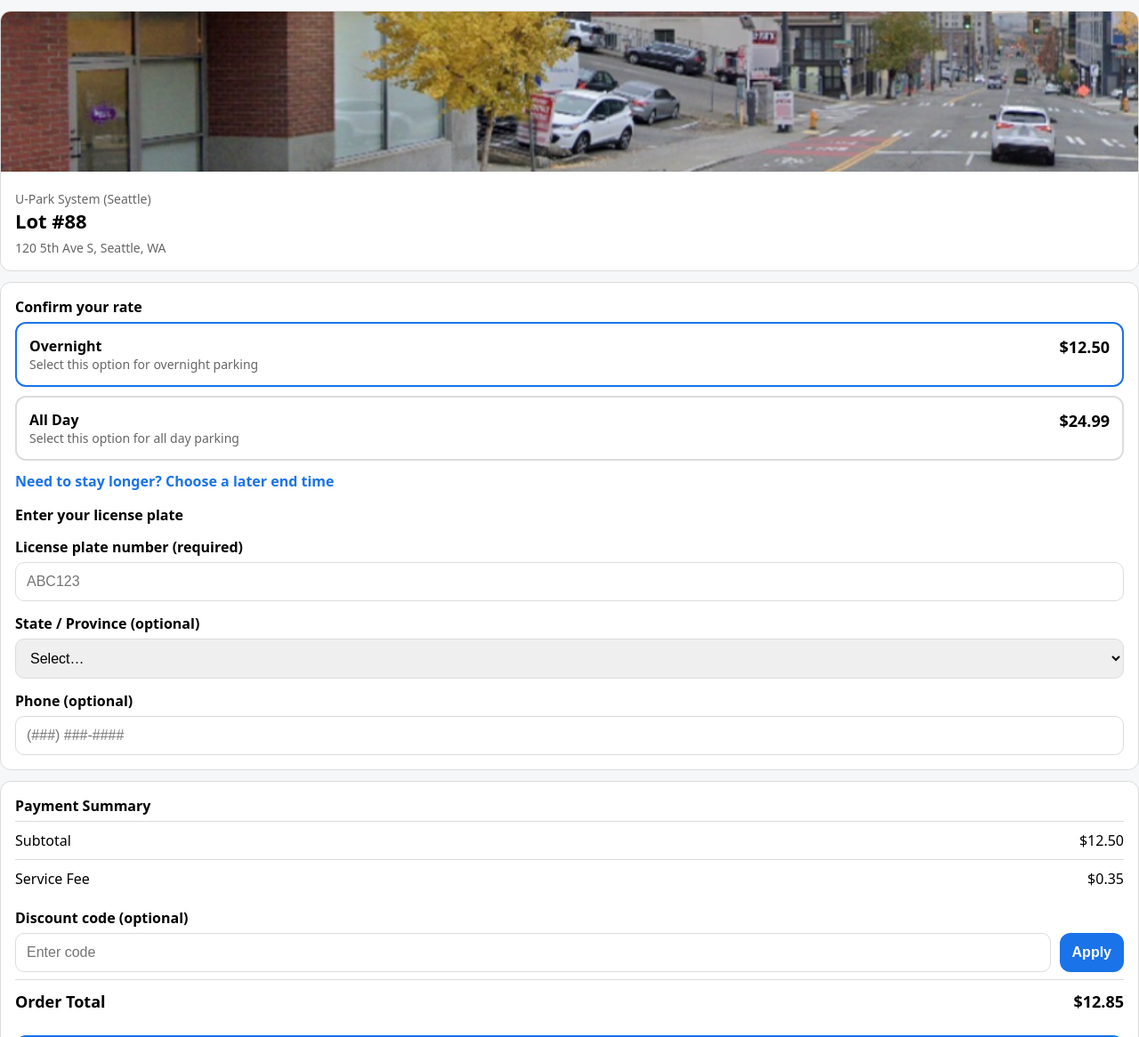
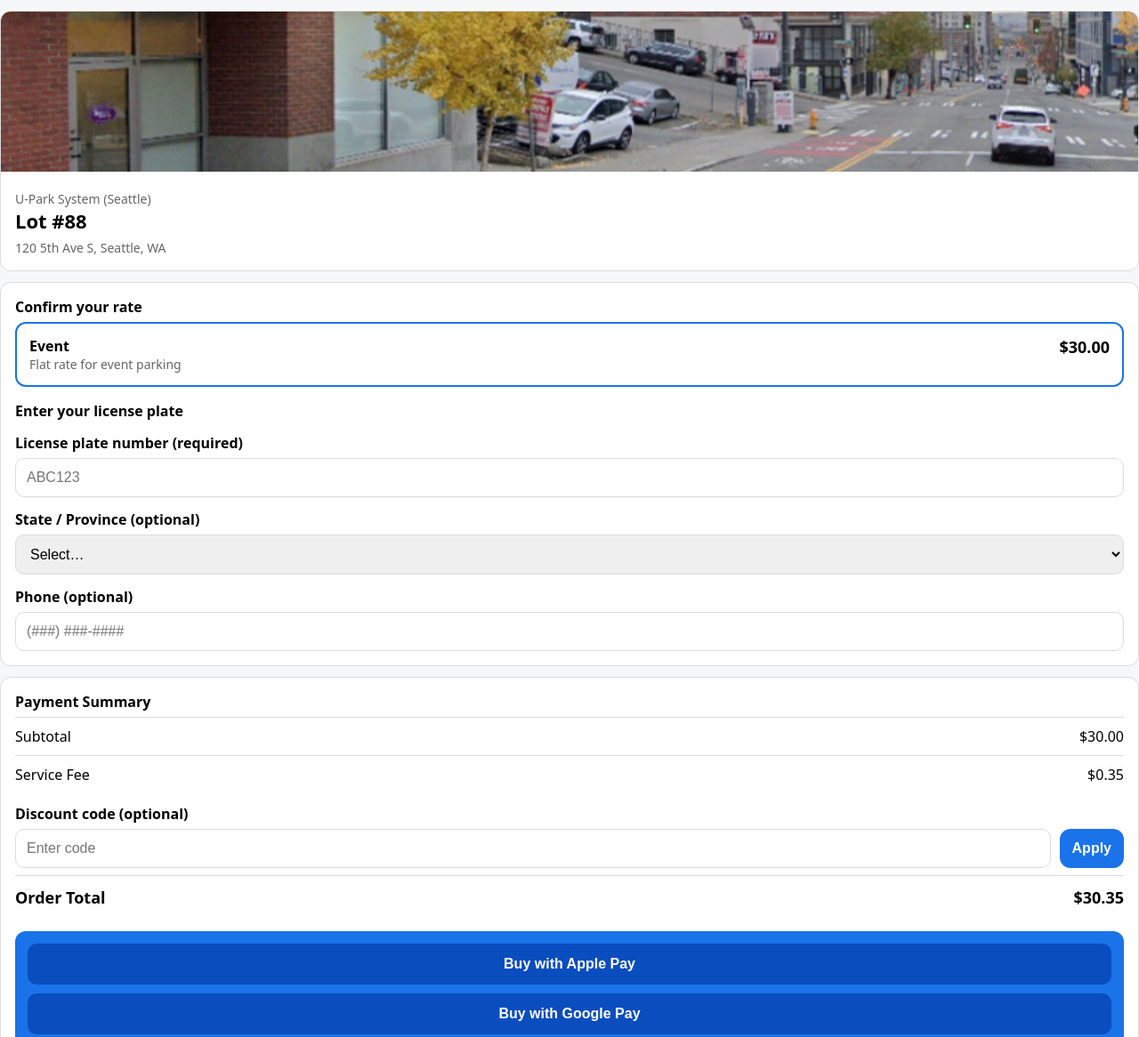
Before and after one commit to buckhananj-bit/Parking-pay, a plain HTML site: page index.html in a window 1280 px wide. Shown: the top 1166 px of the page at 89% size. Drawn offline with Linux system fonts and the light colour scheme.

Commit message:
Update index.html

```diff
--- a/index.html
+++ b/index.html
@@ -4,6 +4,7 @@
   <meta charset="utf-8" />
   <meta name="viewport" content="width=device-width,initial-scale=1" />
   <title>Lot #88 Parking Payment</title>
+
   <style>
     :root{--border:#dcdcdc;--muted:#666;--accent:#1a73e8;}
     *{box-sizing:border-box}
@@ -13,21 +14,26 @@
     .sub{color:var(--muted);font-size:14px}
     .label{display:block;margin:14px 0 6px;font-weight:700}
     input,select{width:100%;padding:12px;border:1px solid var(--border);border-radius:10px;font-size:16px}
+
     .rate{border:2px solid var(--border);border-radius:12px;padding:14px;display:flex;justify-content:space-between;cursor:pointer}
     .rate.active{border-color:var(--accent)}
     .rate .t{font-weight:900}
     .rate .p{font-weight:900;font-size:18px}
+
     .row{display:flex;justify-content:space-between;padding:10px 0;border-top:1px solid var(--border)}
     .row:first-child{border-top:none}
     .total{display:flex;justify-content:space-between;font-weight:900;font-size:18px;padding:12px 0;border-top:1px solid var(--border)}
     button{width:100%;margin-top:14px;padding:14px;border:none;border-radius:12px;background:var(--accent);color:#fff;font-weight:900;font-size:16px}
+
     .hint{margin-top:10px;color:var(--muted);font-size:12px;line-height:1.4}
   </style>
 </head>
+
 <body>
 
   <!-- Header image card -->
   <div class="card" style="padding:0; overflow:hidden">
+    <!-- Put your header image in the repo and update the path if needed -->
     <img src="/IMG_2341.jpeg" alt="Parking location" style="width:100%; height:180px; object-fit:cover;" />
     <div style="padding:16px">
       <div class="sub">U-Park System (Seattle)</div>
@@ -36,38 +42,17 @@
     </div>
   </div>
 
-  <!-- Rates + vehicle info -->
+  <!-- EVENT ONLY RATE + vehicle info -->
   <div class="card">
     <div class="label" style="margin-top:0">Confirm your rate</div>
 
-    <div id="rateA" class="rate active" data-price="12.50">
+    <!-- EVENT ONLY -->
+    <div id="rateEvent" class="rate active" data-price="30.00">
       <div>
-        <div class="t">Overnight</div>
-        <div class="sub">Select this option for overnight parking</div>
+        <div class="t">Event</div>
+        <div class="sub">Flat rate for event parking</div>
       </div>
-      <div class="p">$12.50</div>
-    </div>
-
-    <div style="height:10px"></div>
-
-    <div id="rateB" class="rate" data-price="24.99">
-      <div>
-        <div class="t">All Day</div>
-        <div class="sub">Select this option for all day parking</div>
-      </div>
-      <div class="p">$24.99</div>
-    </div>
-
-    <div id="longerLink" style="margin-top:12px; color:#1a73e8; font-weight:700; cursor:pointer;">
-      Need to stay longer? Choose a later end time
-    </div>
-
-    <div id="dateTimePicker" style="display:none; margin-top:12px;">
-      <label class="label">End date</label>
-      <input type="date" id="endDate" />
-
-      <label class="label">End time</label>
-      <input type="time" id="endTime" />
+      <div class="p" id="eventPriceText">$30.00</div>
     </div>
 
     <div style="font-weight:900; margin-top:16px;">
@@ -93,7 +78,7 @@
   <div class="card">
     <div class="label" style="margin-top:0">Payment Summary</div>
 
-    <div class="row"><div>Subtotal</div><div id="subtotal">$12.50</div></div>
+    <div class="row"><div>Subtotal</div><div id="subtotal">$30.00</div></div>
     <div class="row"><div>Service Fee</div><div id="fee">$0.35</div></div>
 
     <div class="row" id="discountRow" style="display:none;">
@@ -112,7 +97,7 @@
 
     <div class="total">
       <div>Order Total</div>
-      <div id="total">$12.85</div>
+      <div id="total">$30.35</div>
     </div>
 
     <!-- Wallet buttons box -->
@@ -143,72 +128,41 @@
     <button id="payBtn">Pay</button>
 
     <div class="hint">
-      Next step will connect this button to Stripe Checkout (Apple Pay / Google Pay / card) and save your license plate to the payment.
+      This button routes to your backend endpoint <code>/api/create-checkout-session</code> and then redirects to Stripe Checkout.
     </div>
   </div>
 
 <script>
-  const fee = 0.35;
-  const DAILY_RATE = 24.99;
+  // =========================
+  // EVENT SETTINGS (EDIT THESE)
+  // =========================
+  const EVENT_PRICE = 30.00;   // <-- change this for event days
+  const SERVICE_FEE = 0.35;    // <-- change if you want
 
-  const rateA = document.getElementById("rateA");
-  const rateB = document.getElementById("rateB");
-  const subtotalEl = document.getElementById("subtotal");
-  const feeEl = document.getElementById("fee");
-  const totalEl = document.getElementById("total");
-
-  const longerLink = document.getElementById("longerLink");
-  const picker = document.getElementById("dateTimePicker");
-  const endDateInput = document.getElementById("endDate");
-  const endTimeInput = document.getElementById("endTime");
-
-  window.selectedCustomDays = null;
-  window.appliedDiscountCode = null;
-  window.currentSubtotal = 12.50;
-  window.currentDiscountAmount = 0;
-
+  // Optional discount codes (you can delete this entire section if you don't want discounts)
   const DISCOUNT_CODES = {
     "SAVE10": { type: "percent", value: 10 },
     "FIVEOFF": { type: "fixed", value: 5 },
     "LOT88VIP": { type: "fixed", value: 12.50 }
   };
 
-  function fmt(n){ return `$${n.toFixed(2)}`; }
+  // =========================
+  // UI ELEMENTS
+  // =========================
+  const subtotalEl = document.getElementById("subtotal");
+  const feeEl = document.getElementById("fee");
+  const totalEl = document.getElementById("total");
+  const eventPriceText = document.getElementById("eventPriceText");
 
-  function setTotals(subtotal) {
-    window.currentSubtotal = subtotal;
+  const discountRow = document.getElementById("discountRow");
+  const discountAmtEl = document.getElementById("discountAmt");
+  const discountMsg = document.getElementById("discountMsg");
 
-    const discountAmount = Number(window.currentDiscountAmount || 0);
-    const discountedSubtotal = Math.max(0, subtotal - discountAmount);
+  window.currentSubtotal = EVENT_PRICE;
+  window.currentDiscountAmount = 0;
+  window.appliedDiscountCode = null;
 
-    subtotalEl.textContent = fmt(discountedSubtotal);
-    feeEl.textContent = fmt(fee);
-    totalEl.textContent = fmt(discountedSubtotal + fee);
-
-    const discountRow = document.getElementById("discountRow");
-    const discountAmtEl = document.getElementById("discountAmt");
-    if (discountAmount > 0) {
-      discountRow.style.display = "flex";
-      discountAmtEl.textContent = `-${fmt(discountAmount)}`;
-    } else {
-      discountRow.style.display = "none";
-    }
-  }
-
-  function setActive(el){
-    window.selectedCustomDays = null;
-    picker.style.display = "none";
-
-    [rateA, rateB].forEach(r=>r.classList.remove("active"));
-    el.classList.add("active");
-
-    const price = parseFloat(el.dataset.price);
-    setTotals(price);
-  }
-
-  rateA.addEventListener("click", ()=>setActive(rateA));
-  rateB.addEventListener("click", ()=>setActive(rateB));
-  setActive(rateA);
+  function fmt(n){ return `$${Number(n).toFixed(2)}`; }
 
   function computeDiscount(subtotal, code) {
     if (!code) return 0;
@@ -219,55 +173,51 @@
     return 0;
   }
 
+  function setTotals(subtotal) {
+    window.currentSubtotal = Number(subtotal);
+
+    const discountAmount = Number(window.currentDiscountAmount || 0);
+    const discountedSubtotal = Math.max(0, window.currentSubtotal - discountAmount);
+
+    subtotalEl.textContent = fmt(discountedSubtotal);
+    feeEl.textContent = fmt(SERVICE_FEE);
+    totalEl.textContent = fmt(discountedSubtotal + SERVICE_FEE);
+
+    if (discountAmount > 0) {
+      discountRow.style.display = "flex";
+      discountAmtEl.textContent = `-${fmt(discountAmount)}`;
+    } else {
+      discountRow.style.display = "none";
+      discountAmtEl.textContent = fmt(0);
+    }
+  }
+
+  // Initialize displayed event price
+  eventPriceText.textContent = fmt(EVENT_PRICE);
+  setTotals(EVENT_PRICE);
+
   document.getElementById("applyDiscountBtn").addEventListener("click", () => {
     const code = document.getElementById("discountCode").value.trim().toUpperCase();
-    const msg = document.getElementById("discountMsg");
 
     const disc = computeDiscount(window.currentSubtotal, code);
     if (disc === null) {
       window.appliedDiscountCode = null;
       window.currentDiscountAmount = 0;
-      msg.textContent = "Invalid discount code.";
-      setTotals(window.currentSubtotal);
+      discountMsg.textContent = "Invalid discount code.";
+      setTotals(EVENT_PRICE);
       return;
     }
 
-    window.appliedDiscountCode = code;
-    window.currentDiscountAmount = disc;
-    msg.textContent = code ? `Discount applied: ${code}` : "";
-    setTotals(window.currentSubtotal);
+    window.appliedDiscountCode = code || null;
+    window.currentDiscountAmount = Number(disc || 0);
+    discountMsg.textContent = code ? `Discount applied: ${code}` : "";
+    setTotals(EVENT_PRICE);
   });
-
-  longerLink.addEventListener("click", ()=>{ picker.style.display = "block"; });
-
-  function calculateDaysAndPrice(){
-    if (!endDateInput.value || !endTimeInput.value) return;
-
-    const now = new Date();
-    const end = new Date(`${endDateInput.value}T${endTimeInput.value}`);
-
-    if (end <= now) {
-      alert("End time must be in the future.");
-      return;
-    }
-
-    const msPerDay = 1000 * 60 * 60 * 24;
-    const days = Math.max(1, Math.ceil((end - now) / msPerDay));
-    const price = days * DAILY_RATE;
-
-    [rateA, rateB].forEach(r=>r.classList.remove("active"));
-    window.selectedCustomDays = days;
-    setTotals(price);
-  }
-
-  endDateInput.addEventListener("change", calculateDaysAndPrice);
-  endTimeInput.addEventListener("change", calculateDaysAndPrice);
 
   async function startCheckout() {
     const plate = document.getElementById("plate").value.trim();
     const region = document.getElementById("region").value;
     const phone = document.getElementById("phone").value.trim();
-    const rate = rateB.classList.contains("active") ? "ALL_DAY" : "OVERNIGHT";
 
     if (!plate) {
       alert("License plate is required.");
@@ -278,12 +228,15 @@
       method: "POST",
       headers: { "Content-Type": "application/json" },
       body: JSON.stringify({
-        rate,
+        rate: "EVENT",
+        amount: window.currentSubtotal,         // base event amount
+        serviceFee: SERVICE_FEE,               // optional: backend may ignore
+        discountCode: window.appliedDiscountCode || null,
+        discountAmount: window.currentDiscountAmount || 0,
+
         licensePlate: plate,
         region,
-        phone,
-        customDays: window.selectedCustomDays || null,
-        discountCode: window.appliedDiscountCode || null
+        phone
       })
     });
 
```
